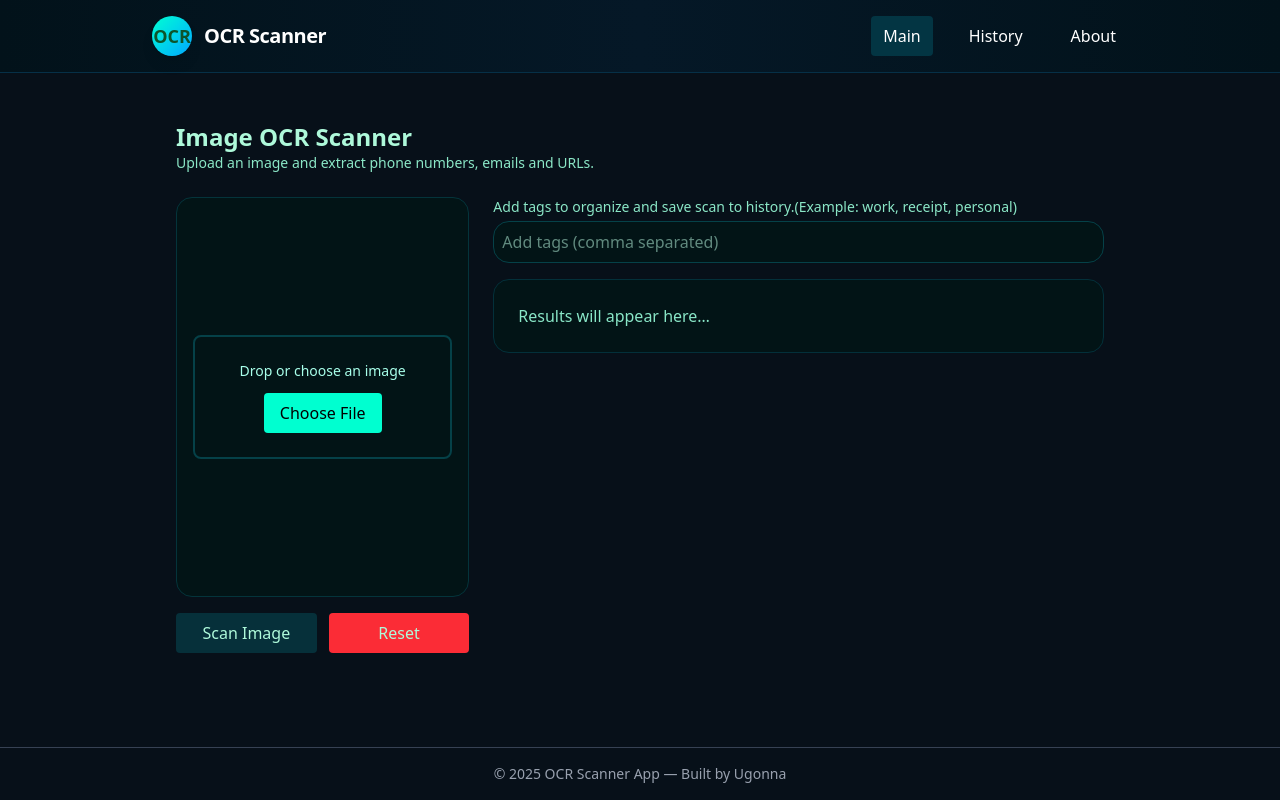
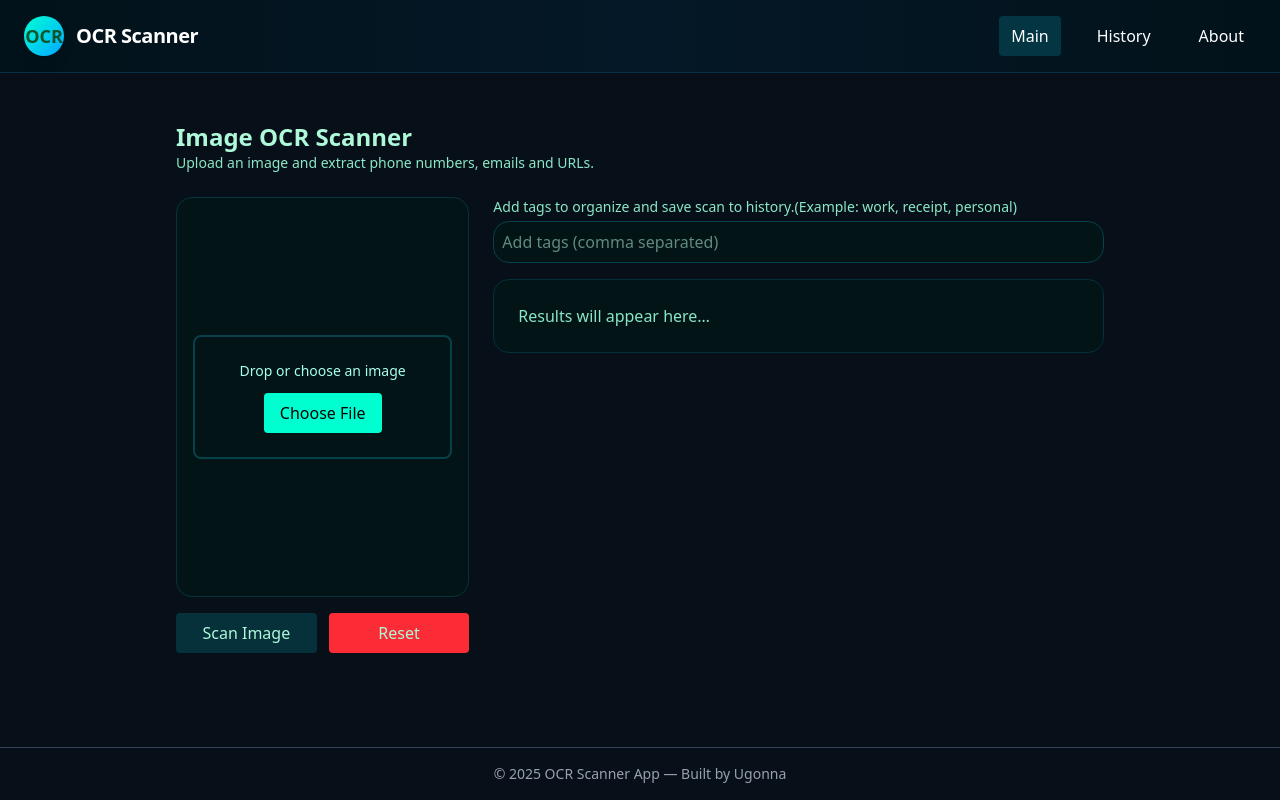
Before and after one commit to Nnanyelugo-tech/Image-Ocr-Scanner, a React (Vite) app: page / in a window 1280 px wide. Built offline with nearby package versions, Linux system fonts and the light colour scheme.

Commit message:
Add new feature

```diff
--- a/src/components/NavBar.tsx
+++ b/src/components/NavBar.tsx
@@ -9,7 +9,7 @@
     <>
        {/* NAVIGATION BAR WRAPPER */}
       <header className="bg-linear-to-r from-[#02121a] via-[#051827] to-[#02121a] border-b border-[#063047]">
-        <div className="max-w-5xl mx-auto px-6 py-4 flex items-center justify-between">
+        <div className="max-w-full mx-auto px-6 py-4 flex items-center justify-between">
           {/* LOGO */}
           <div className="flex items-center gap-3">
             <div
--- a/src/components/OCRResultCard.tsx
+++ b/src/components/OCRResultCard.tsx
@@ -1,3 +1,5 @@
+// This component displays OCR results (phones, emails, URLs), lets you copy them,
+// and save them to a vCard. It shows a temporary toast message when actions happen.
 import { useState } from "react";
 import { createVCard, downloadVCard } from "../utils/vcard";
 import type { OCRResultCardProps } from "../types/ocrResultCard";
@@ -20,6 +22,7 @@
   const urls = type === "url" ? items : [];
 
   const copyAll = async () => {
+    // Copy all items from the array into the clipboard as multi-line text
     await navigator.clipboard.writeText(items.join("\n"));
     showToast("Copied!");
   };
--- a/src/index.css
+++ b/src/index.css
@@ -14,7 +14,7 @@
 }
 
 #root {
-  max-width: 1280px;
+  /* max-width: 1380px; */
   margin: 0 auto;
   /* padding: 4px; */
 }
```
Also changed, not shown: src/hooks/useScanLogic.ts (+7 -3 lines), 1 other file (tests, documents, lock files or other folders).
